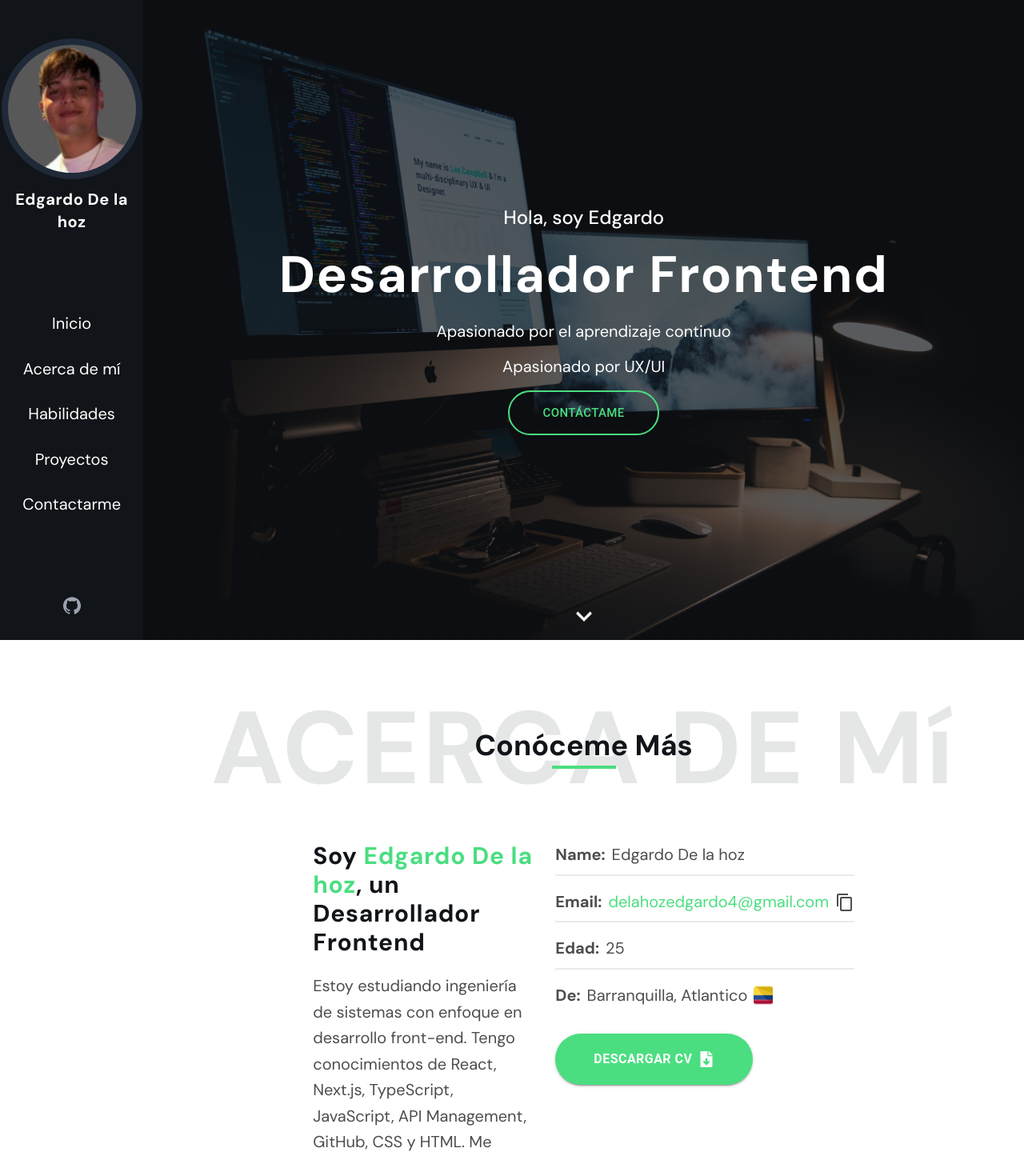
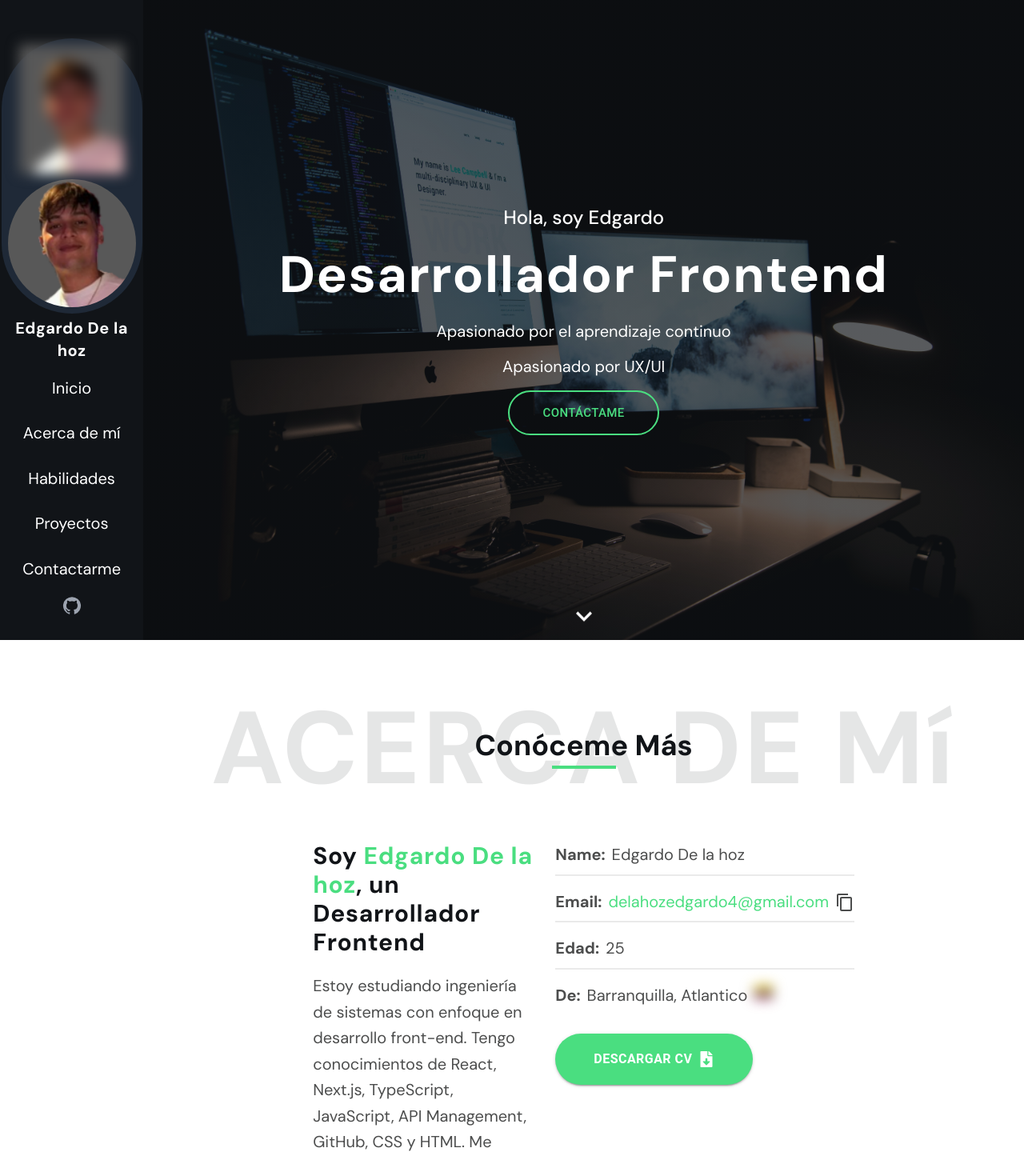
Before and after one commit to Edelahoz26/edgardo-portfolio-2024, a React (Vite) app: page / in a window 1280 px wide. Shown: the top 1450 px of the page at 80% size. Built offline with nearby package versions, Linux system fonts and the light colour scheme.

Commit message:
feat: New functionality in images when applying the Lazy Load Image dependency

```diff
--- a/package.json
+++ b/package.json
@@ -26,6 +26,7 @@
     "@eslint/js": "^9.8.0",
     "@types/react": "^18.3.3",
     "@types/react-dom": "^18.3.0",
+    "@types/react-lazy-load-image-component": "^1.6.4",
     "@vitejs/plugin-react-swc": "^3.5.0",
     "autoprefixer": "^10.4.20",
     "eslint": "^9.8.0",
--- a/src/components/Header/Header.tsx
+++ b/src/components/Header/Header.tsx
@@ -4,6 +4,7 @@ import { Close, Dehaze, GitHub} from "@mui/icons-material";
 import imgLogo from "../../assets/images/img CV.png";
 import { Accordion, AccordionDetails, AccordionSummary } from "@mui/material";
 import { HeaderPros } from "../../types/menuItem";
+import { LazyLoadImage } from 'react-lazy-load-image-component';
 
 const Header: FC<HeaderPros> = ({ items }) => {
   const [enableAccordion, setEnableAccordion] = useState(false);
@@ -15,6 +16,7 @@ const Header: FC<HeaderPros> = ({ items }) => {
         <div className="flex justify-center flex-col max-lg:flex-0 pt-8">
           <a href="/" className="lg:mb-auto mt-0 lg:mt-4 text-center ">
             <span className="bg-gray-800 rounded-full p-2 lg:mb-1 hidden lg:inline-block ">
+              <LazyLoadImage src={imgLogo} alt="Profile Image" effect="blur"/>
               <img
                 className="w-40 h-40 rounded-full block object-cover"
                 src={imgLogo}
--- a/src/components/LoadingScreen/LoadingScreen.tsx
+++ b/src/components/LoadingScreen/LoadingScreen.tsx
@@ -1,8 +1,9 @@
 import iconPage from "../../assets/images/icon_page_3.svg"
+import { LazyLoadImage } from 'react-lazy-load-image-component';
 const LoadingScreen = () => {
   return (
     <div className="bg-[#111418] h-screen w-screen flex justify-center items-center">
-      <img src={iconPage} alt="iconPage"  />
+      <LazyLoadImage src={iconPage} alt="iconPage"  effect="blur"/>
       <h2 >Loading...</h2>
     </div>
   )
--- a/src/pages/aboutMe/index.tsx
+++ b/src/pages/aboutMe/index.tsx
@@ -3,6 +3,7 @@ import { Button } from "@mui/material";
 import { Link } from "react-router-dom";
 import { ContentCopy, DoneAll } from "@mui/icons-material";
 import { FaFileDownload } from "react-icons/fa";
+import { LazyLoadImage } from "react-lazy-load-image-component";
 import curriculum from "../../assets/pdf/Edgardo_De la hoz_CV.pdf";
 import imgColombia from "../../assets/images/colombia.png"
 
@@ -54,9 +55,10 @@ const AboutMe = () => {
           </p>
           <p className="flex gap-2 border-b-[#eaeaea] mb-4">
             <span className="font-semibold ">De:</span> Barranquilla, Atlantico{" "}
-            <img
+            <LazyLoadImage
               src={imgColombia}
               alt="Bandera de Colombia"
+              effect="blur"
               title="Colombia"
             />
           </p>
```
Also changed, not shown: 2 other files (tests, documents, lock files or other folders).
